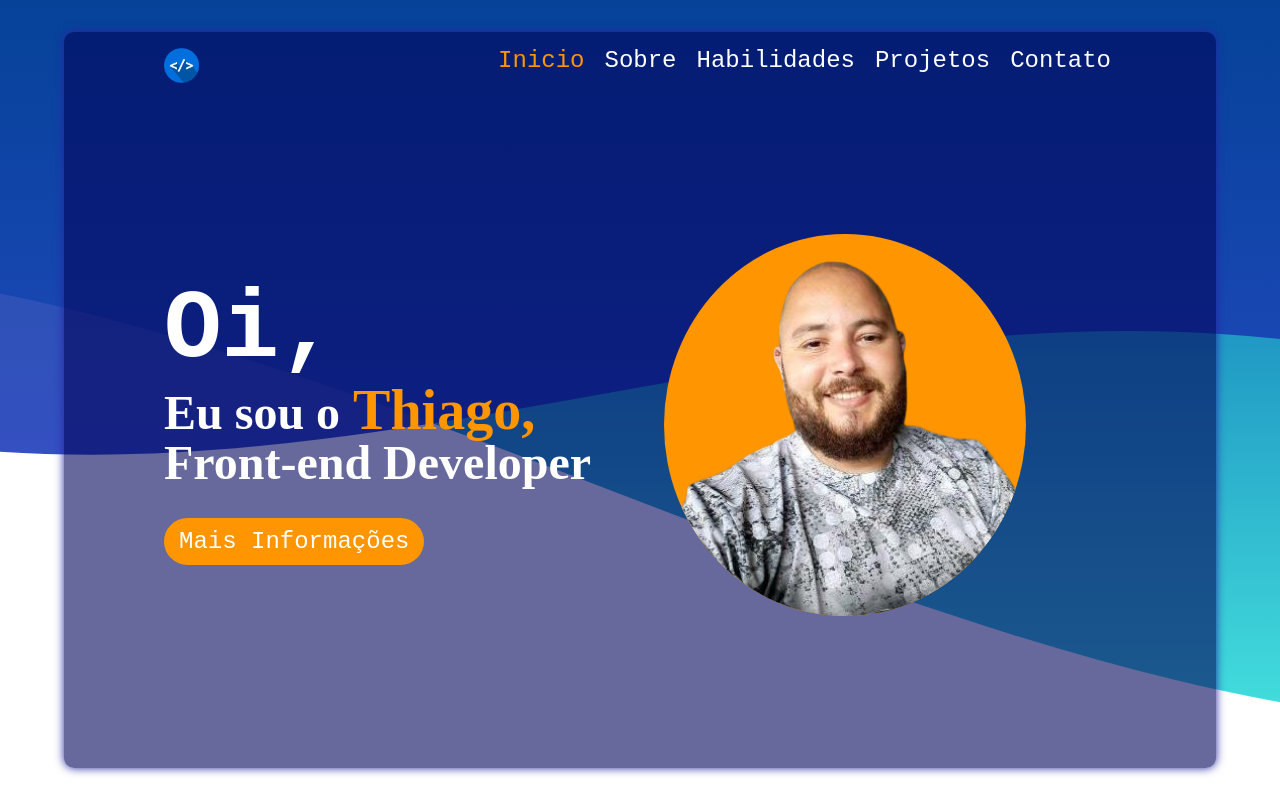
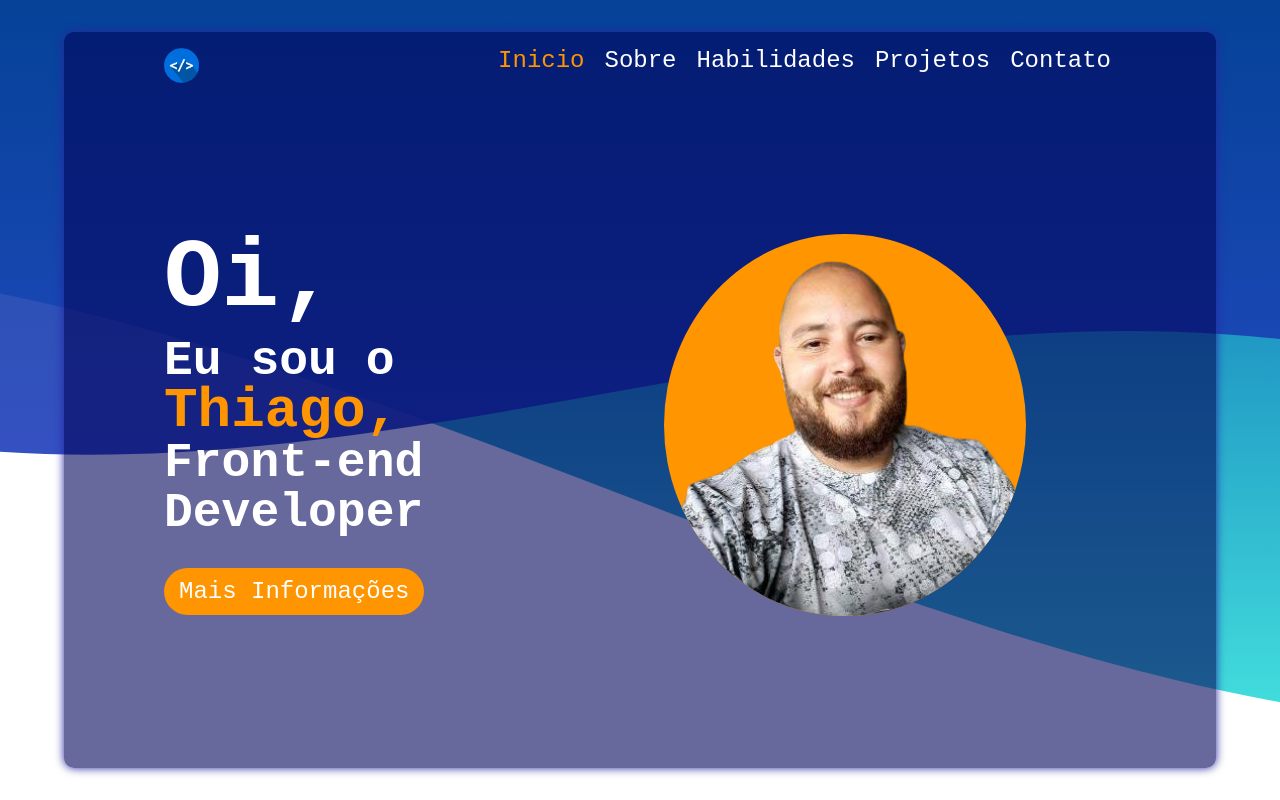
Before and after one commit to thiagonmiziara/Portifolio, a React (Create React App) app in the folder portifolio/: page / in a window 1280 px wide. Built offline with nearby package versions, Linux system fonts and the light colour scheme.

Commit message:
correção font family

```diff
--- a/portifolio/src/components/Home/style.css
+++ b/portifolio/src/components/Home/style.css
@@ -23,14 +23,12 @@
     line-height: 50px;
     color: #fff;
     font-weight: 600;
-    font-family: bold;
     font-size: 3rem;
 }
 
 #name {
     line-height: 50px;
     font-weight: 600;
-    font-family: bold;
     font-size: 3.5rem;
     color: #ff9500;
 }
```
